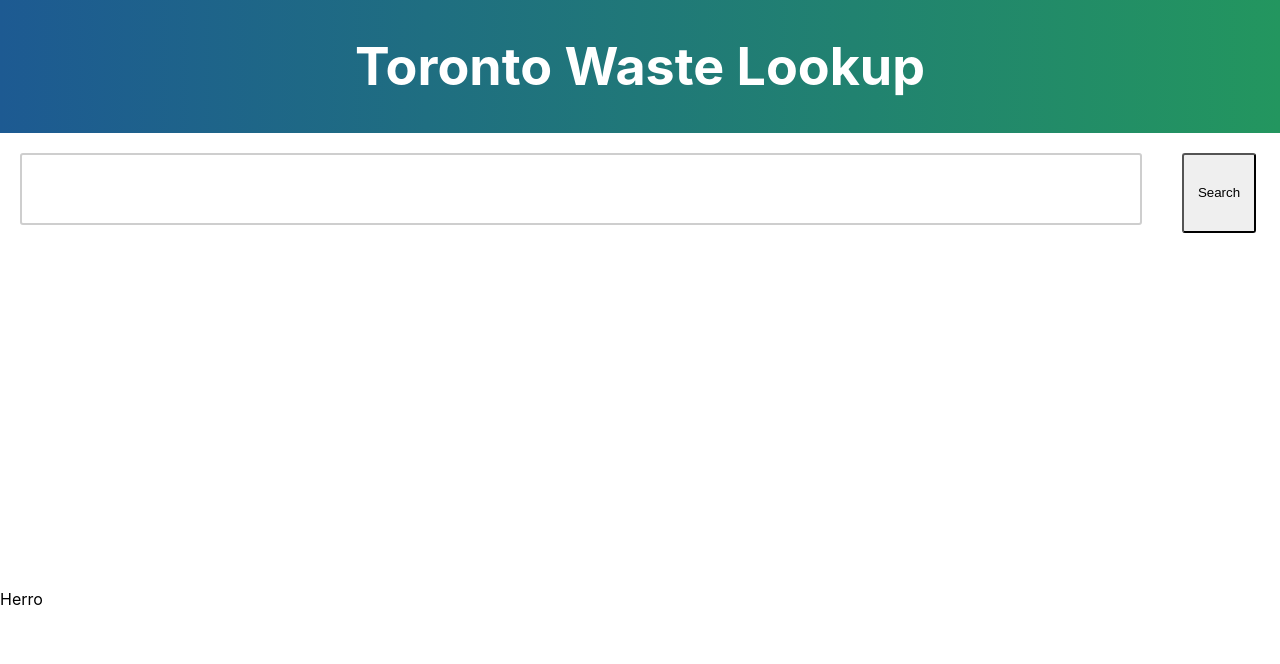
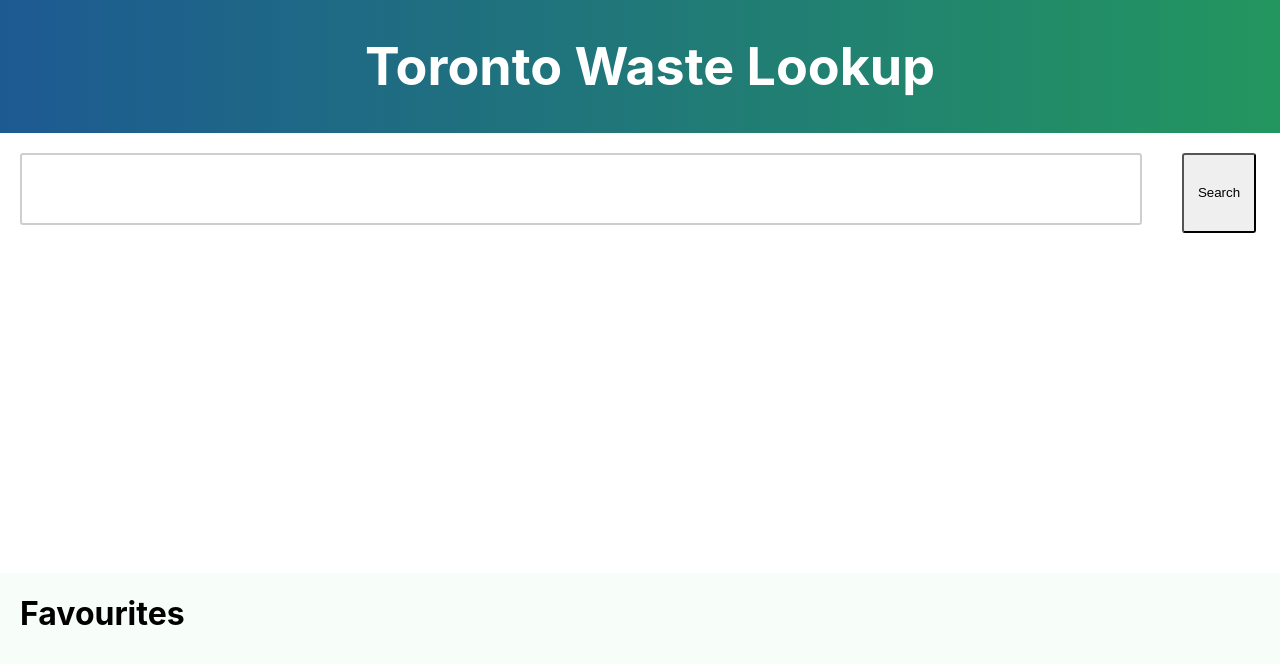
Before and after one commit to arunthaya/shopify_intern_challenge, a React (Create React App) app in the folder client/: page / in a window 1280 px wide. Shown: the top 664 px of the page. Built offline with nearby package versions, Linux system fonts and the light colour scheme.

Commit message:
Favourites work when clicking star

```diff
--- a/client/src/App.css
+++ b/client/src/App.css
@@ -84,7 +84,6 @@
   transition-duration: .2s;
 }
 
-
 .Star:active {
   transform: matrix(0.95, 0, 0, 0.95, 0, 0);
 }
@@ -101,7 +100,15 @@
   vertical-align: center;
 }
 
+.App-favourites {
+  background: #F7FEFA;
+  overflow: auto;
+  height: 30vh;
+}
 
+h1 {
+  margin-left: 20px;
+}
 
 @media screen and (max-width:600px) {
   input {
--- a/client/src/App.js
+++ b/client/src/App.js
@@ -1,7 +1,6 @@
 import React, { Component } from 'react';
 import SearchBar from './Components/SearchBar';
 import SearchResults from './Components/SearchResults';
-import Favourites from './Components/Favourites';
 import './App.css';
 
 class App extends Component {
@@ -77,24 +76,41 @@
   }
 
   handleStarClick(val){
-    console.log(val);
     let favouritesCopy = [...this.state.favourites];
+    let favouritesVerbatimCopy = [...this.state.favouritesVerbatim];
     let index = favouritesCopy.indexOf(val);
     if (index !== -1){
+      let favouriteVerbatimIndex = -1;
       favouritesCopy.splice(index, 1);
+      for(let i=0; i<favouritesVerbatimCopy.length; i++){
+        console.log(favouritesVerbatimCopy[i]._id);
+        if(favouritesVerbatimCopy[i]._id == val){
+          console.log('true')
+          favouriteVerbatimIndex = i;
+        }
+      }
+      favouritesVerbatimCopy.splice(favouriteVerbatimIndex, 1);
+      console.log(favouritesVerbatimCopy);
       this.setState({
-        favourites: favouritesCopy
+        favourites: favouritesCopy,
+        favouritesVerbatim: favouritesVerbatimCopy
       });
     } else {
-      this.setState({
-        favourites: this.state.favourites.concat([val])
-      });
+      let resultToBeStored = {};
+      this.state.results.map((result) => {
+        if(result._id === val){
+          this.setState({
+            favourites: this.state.favourites.concat([val]),
+            favouritesVerbatim: this.state.favouritesVerbatim.concat(result)
+          });
+        }
+      })
     }
   }
 
   render() {
     const searchFieldText = this.state.searchField;
-    const { results, whatToRender, favourites } = this.state;
+    const { results, whatToRender, favourites, favouritesVerbatim } = this.state;
     return (
       <div className="App">
         <header className="App-header">
@@ -109,7 +125,14 @@
           <SearchResults results={results} whatToRender={whatToRender} handleClick={this.handleStarClick} favourites={favourites}/>
         </div>
         <div className="App-favourites">
-          <Favourites />
+          <h1>Favourites</h1>
+          <SearchResults
+            results={favouritesVerbatim}
+            whatToRender={
+              favourites.length > 0 ? 'results' : null
+            }
+            handleClick={this.handleStarClick}
+            favourites={favourites}/>
         </div>
       </div>
     );
--- a/client/src/Components/Favourites.js
+++ /dev/null
@@ -1,35 +0,0 @@
-import React, { Component } from 'react';
-import SearchResult from './SearchBar';
-import '../App.css';
-
-class Favourites extends Component {
-
-	constructor(props){
-		super(props);
-		//this.mapFavourites = this.mapFavourites.bind(this);
-	}
-
-	// mapFavourites(){
-	// 	this.props.favourites.map( (favourite) => {
-	// 		<SearchResult
-	// 			key={favourite._id}
- //        favourited = {this.props.favourites.includes(favourite._id) ? true : false}
- //        handleClick = {this.handleStarClick}
- //        title={favourite.title}
- //        textToDisplay={favourite.body}
- //        id={favourite._id}
-	// 		/>
-	// 	});
-	// }
-
-	render(){
-		return(
-			<p>Herro</p>
-		);
-	}
-
-}
-
-export default Favourites;
-
-//
--- a/client/src/Components/SearchResult.js
+++ b/client/src/Components/SearchResult.js
@@ -11,7 +11,7 @@
 	}
 
 	handleStarClick(val){
-		console.log(val);
+		//console.log(val);
 		this.props.handleClick(val);
 	}
 
--- a/client/src/Components/SearchResults.js
+++ b/client/src/Components/SearchResults.js
@@ -13,7 +13,7 @@
   }
 
   handleStarClick(identifier){
-    console.log(identifier);
+    //console.log(identifier);
     this.props.handleClick(identifier);
   }
 
```
